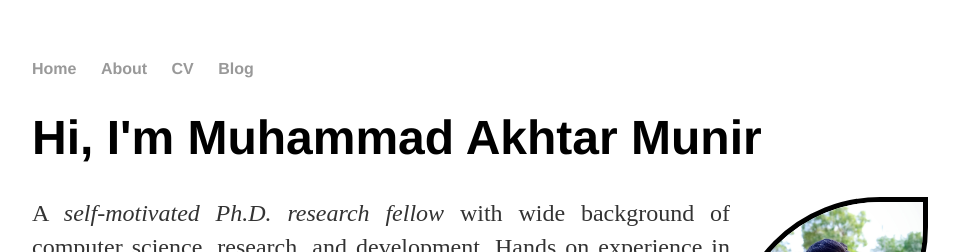
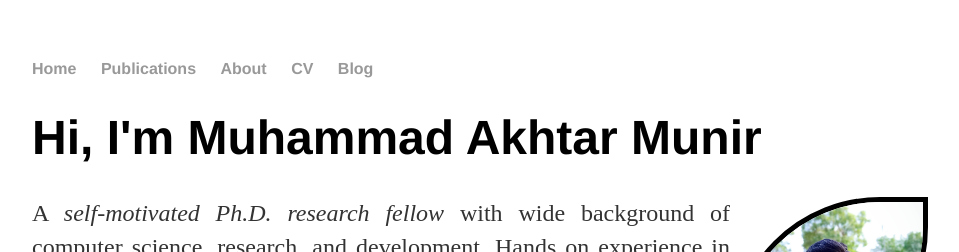
Before and after one commit to akhtarvision/akhtarvision.github.io, a Jekyll site: the page built from index.html, in a window 1280 px wide. Shown: the top 252 px of the page, without its empty margins (160-1119 px from the left). Built offline with Jekyll 4.4.1, drawn with Linux system fonts in a browser that asks for light colours.

Commit message:
Update default.html

```diff
--- a/_layouts/default.html
+++ b/_layouts/default.html
@@ -9,9 +9,11 @@
 			<nav>
 	    		<ul>
 	        		<li><a href="/">Home</a></li>
+				<li><a href="#publications">Publications</a></li>
 		        	<li><a href="/about">About</a></li>
 	        		<li><a href="/cv">CV</a></li>
 	        		<li><a href="/blog">Blog</a></li>
+
 	    		</ul>
 			</nav>
 			<div class="container">
```
